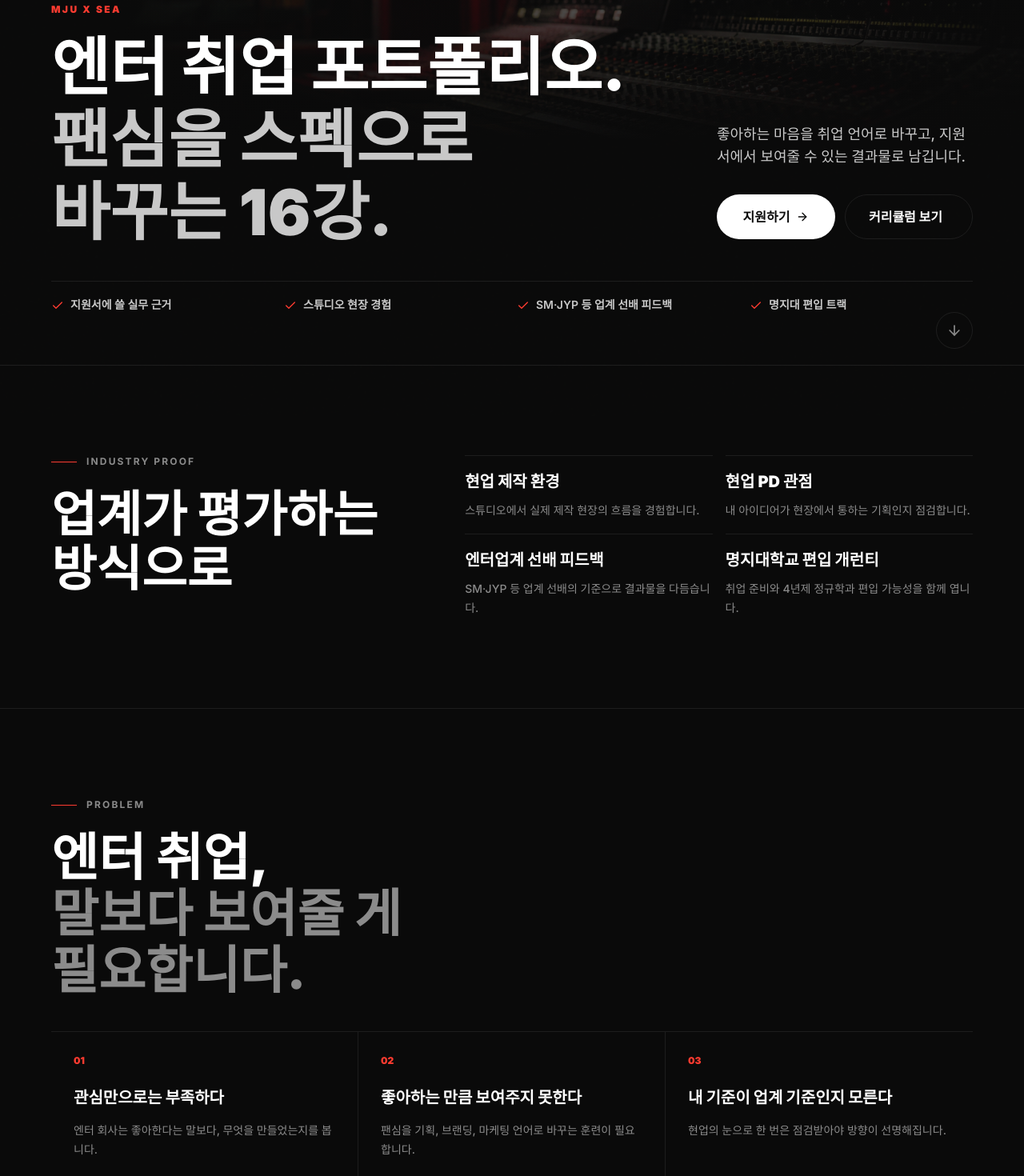
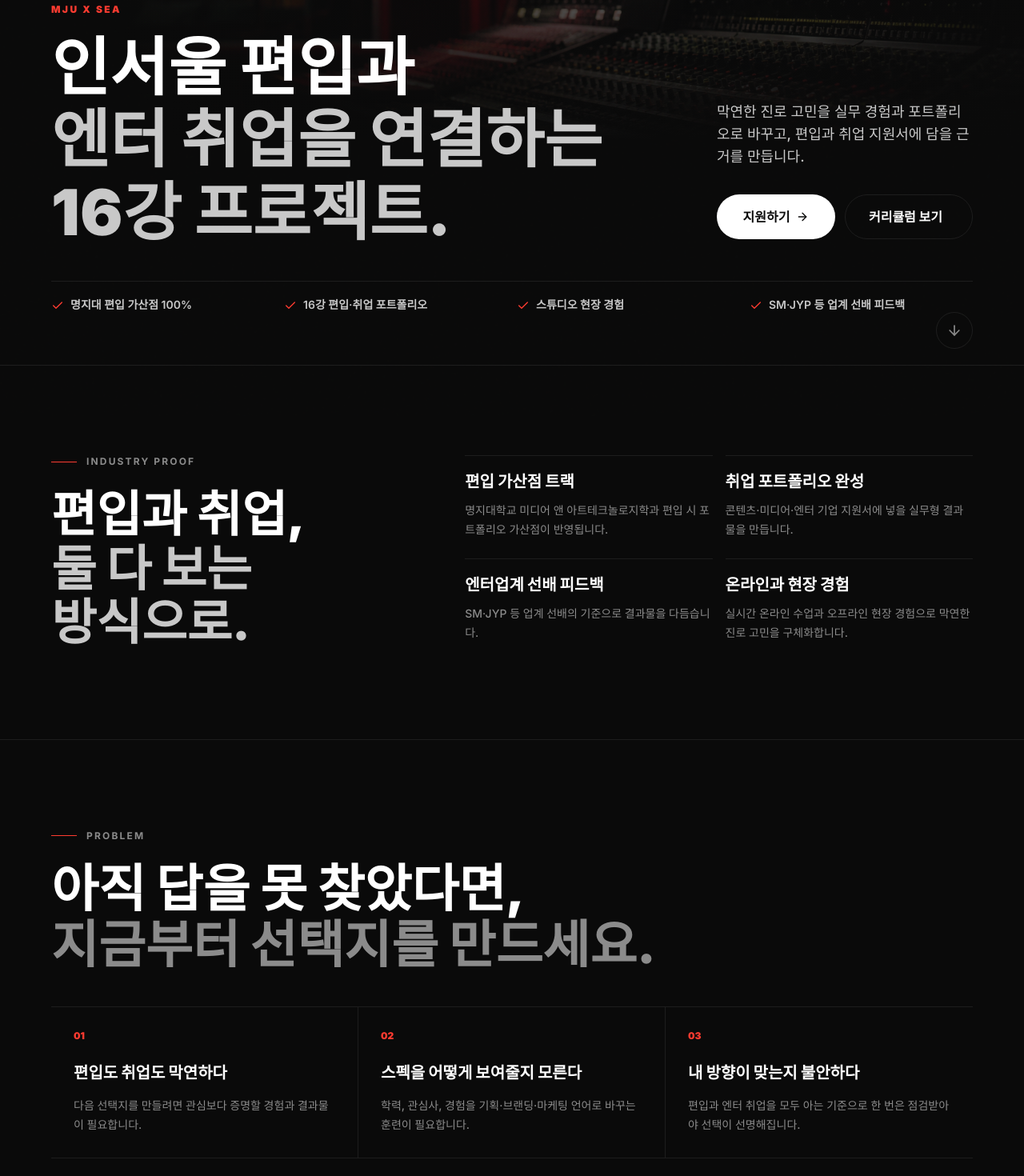
Before and after one commit to seoyooniverse/sea-preschool-landing, a Next.js app: page / in a window 1280 px wide. Shown: the part 280-1750 px from the top of the page at 80% size. Built offline with nearby package versions, Linux system fonts and the light colour scheme; a web font is replaced by a local one.

Commit message:
Balance landing copy for transfer track

```diff
--- a/app/layout.tsx
+++ b/app/layout.tsx
@@ -4,7 +4,7 @@ import "./globals.css";
 export const metadata: Metadata = {
   title: "MJU x SEA 엔터 취업 포트폴리오 | 2026년 9월 3기",
   description:
-    "2026년 9월 1일 개강. 16강 동안 실제 엔터테인먼트 업계 제출 수준의 엔터 취업 포트폴리오를 완성하는 프로젝트형 과정.",
+    "2026년 9월 1일 개강. 인서울 편입 가산점과 콘텐츠·미디어·엔터 취업 포트폴리오를 함께 준비하는 16강 프로젝트형 과정.",
 };
 
 export const viewport: Viewport = {
--- a/components/landing-page.tsx
+++ b/components/landing-page.tsx
@@ -115,15 +115,15 @@ export default function LandingPage() {
           <FadeIn className="max-w-[900px]">
             <p className="mb-5 text-xs font-black uppercase tracking-[0.2em] text-signal">MJU x SEA</p>
             <h1 className="max-w-[760px] text-[clamp(2.25rem,6.2vw,5.8rem)] font-black leading-[1.14] [word-break:keep-all]">
-              <span className="block">엔터 취업 포트폴리오.</span>
-              <span className="block text-smoke">팬심을 스펙으로</span>
-              <span className="block text-smoke">바꾸는 16강.</span>
+              <span className="block">인서울 편입과</span>
+              <span className="block text-smoke">엔터 취업을 연결하는</span>
+              <span className="block text-smoke">16강 프로젝트.</span>
             </h1>
           </FadeIn>
 
           <FadeIn delay={0.12} className="max-w-read lg:pb-3">
             <p className="max-w-[520px] text-[15px] font-medium leading-7 text-smoke sm:text-lg">
-              좋아하는 마음을 취업 언어로 바꾸고, 지원서에서 보여줄 수 있는 결과물로 남깁니다.
+              막연한 진로 고민을 실무 경험과 포트폴리오로 바꾸고, 편입과 취업 지원서에 담을 근거를 만듭니다.
             </p>
             <div className="mt-8 flex flex-col gap-3 sm:flex-row">
               <CTA>지원하기</CTA>
@@ -153,7 +153,8 @@ export default function LandingPage() {
           <Reveal>
             <SectionLabel>Industry Proof</SectionLabel>
             <h2 className="max-w-[680px] text-[clamp(2rem,4.8vw,4.8rem)] font-black leading-[1.1] [word-break:keep-all]">
-              업계가 평가하는 방식으로
+              편입과 취업,
+              <span className="block text-smoke">둘 다 보는 방식으로.</span>
             </h2>
           </Reveal>
           <div className="grid gap-4 sm:grid-cols-2">
@@ -171,8 +172,8 @@ export default function LandingPage() {
         <Reveal className="max-w-[980px]">
           <SectionLabel>Problem</SectionLabel>
           <h2 className="max-w-[760px] text-[clamp(2.15rem,5vw,5rem)] font-black leading-[1.1] [word-break:keep-all]">
-            엔터 취업,
-            <span className="block text-muted">말보다 보여줄 게 필요합니다.</span>
+            아직 답을 못 찾았다면,
+            <span className="block text-muted">지금부터 선택지를 만드세요.</span>
           </h2>
         </Reveal>
         <div className="mt-10 grid gap-0 border-y border-line lg:grid-cols-3">
@@ -191,16 +192,17 @@ export default function LandingPage() {
           <Reveal>
             <SectionLabel>Solution</SectionLabel>
             <h2 className="text-[clamp(2.1rem,5vw,5rem)] font-black leading-[1.1] [word-break:keep-all]">
-              강의가 아니라
-              <span className="block text-signal">프로젝트.</span>
+              편입 가산점과
+              <span className="block text-signal">취업 포트폴리오.</span>
             </h2>
           </Reveal>
           <Reveal delay={0.1} className="max-w-read">
             <p className="text-base font-medium leading-7 text-smoke sm:text-lg sm:leading-8">
               하나의 아티스트를 정하고, 시장·브랜드·사운드·비주얼·마케팅을 하나의 흐름으로 설계합니다.
+              결과물은 편입과 취업을 동시에 설명하는 포트폴리오가 됩니다.
             </p>
             <p className="mt-5 text-xl font-black leading-snug">
-              마지막에는 “제가 만든 결과물입니다”라고 보여줄 수 있어야 하니까.
+              막연한 관심이 아니라, 다음 선택지를 만드는 실무 근거로 남겨야 하니까.
             </p>
           </Reveal>
           <Reveal delay={0.16} className="relative min-h-[260px] overflow-hidden border border-line sm:min-h-[360px] lg:min-h-[460px]">
@@ -220,7 +222,8 @@ export default function LandingPage() {
         <Reveal>
           <SectionLabel>Outcome</SectionLabel>
           <h2 className="max-w-[700px] text-[clamp(2.05rem,5vw,5rem)] font-black leading-[1.1] [word-break:keep-all]">
-            취업 준비가 달라지는 이유
+            편입과 취업 준비가
+            <span className="block text-smoke">같이 달라지는 이유</span>
           </h2>
         </Reveal>
         <div className="mt-10 divide-y divide-line">
@@ -239,7 +242,7 @@ export default function LandingPage() {
           <Reveal>
             <SectionLabel>Portfolio Journey</SectionLabel>
             <h2 className="text-[clamp(2rem,4.8vw,4.8rem)] font-black leading-[1.1] [word-break:keep-all]">
-              팬심은 이렇게 <span className="text-signal">실무 언어</span>가 됩니다.
+              관심은 이렇게 <span className="text-signal">실무 언어</span>가 됩니다.
             </h2>
           </Reveal>
           <div className="space-y-3">
@@ -260,7 +263,8 @@ export default function LandingPage() {
         <Reveal>
           <SectionLabel>Outputs</SectionLabel>
           <h2 className="max-w-[680px] text-[clamp(1.75rem,3.8vw,4rem)] font-black leading-[1.16] [word-break:keep-all]">
-            매주 결과물이 쌓입니다.
+            매주 하나씩,
+            <span className="block text-smoke">편입·취업 근거가 쌓입니다.</span>
           </h2>
         </Reveal>
         <Reveal delay={0.1} className="mt-10 flex flex-wrap gap-3">
@@ -311,7 +315,7 @@ export default function LandingPage() {
             </div>
             <div className="border-t border-signal pt-7">
               <p className="text-sm font-bold text-signal">MJU x SEA</p>
-              <p className="mt-3 text-2xl font-black">기획한다 → 만든다 → 나를 보여준다</p>
+              <p className="mt-3 text-2xl font-black">기획한다 → 만든다 → 선택지가 생긴다</p>
             </div>
           </Reveal>
         </div>
@@ -472,14 +476,14 @@ export default function LandingPage() {
           <Reveal>
             <SectionLabel>Free Lecture</SectionLabel>
             <h2 className="text-[clamp(2rem,4.8vw,4.8rem)] font-black leading-[1.1] [word-break:keep-all]">
-              편입도, 엔터 취업도
-              <span className="block text-smoke">감으로 준비하지 않도록.</span>
+              인서울 편입과
+              <span className="block text-smoke">엔터 취업의 방향을 먼저 잡습니다.</span>
             </h2>
           </Reveal>
           <Reveal delay={0.1} className="border-y border-line py-8">
             <p className="text-sm font-black text-signal">8월 29일 저녁 무료 특강</p>
             <p className="mt-5 max-w-[640px] text-base font-medium leading-7 text-smoke sm:text-lg sm:leading-8">
-              명지대 편입 트랙과 엔터 취업 포트폴리오 준비 방향을 먼저 안내합니다.
+              명지대 편입 가산점 트랙과 콘텐츠·미디어·엔터 취업 포트폴리오 준비 방향을 먼저 안내합니다.
               특강 안내와 입장 링크는 오픈채팅방에서 전달됩니다.
             </p>
             <div className="mt-8 flex flex-col gap-3 sm:flex-row">
@@ -521,11 +525,11 @@ export default function LandingPage() {
           </p>
           <h2 className="mx-auto max-w-[700px] text-[clamp(2.1rem,5.2vw,5rem)] font-black leading-[1.14] [word-break:keep-all]">
             <span className="block">16강 뒤,</span>
-            <span className="block">“엔터 좋아해요”가 아니라</span>
-            <span className="block text-smoke">“제가 만들었습니다.”</span>
+            <span className="block">막연한 진로 고민이 아니라</span>
+            <span className="block text-smoke">보여줄 결과가 남습니다.</span>
           </h2>
           <p className="mx-auto mt-7 max-w-[560px] text-base font-medium leading-7 text-muted">
-            관심을 결과물로 바꾸는 첫 번째 프로젝트.
+            편입과 엔터 취업, 더 넓은 선택지를 만드는 첫 번째 프로젝트.
           </p>
           <div className="mt-10 flex flex-col justify-center gap-3 sm:flex-row">
             <CTA>지원하기</CTA>
--- a/lib/content.ts
+++ b/lib/content.ts
@@ -11,28 +11,28 @@ export const navItems = [
 ];
 
 export const heroPoints = [
-  "지원서에 쓸 실무 근거",
+  "명지대 편입 가산점 100%",
+  "16강 편입·취업 포트폴리오",
   "스튜디오 현장 경험",
   "SM·JYP 등 업계 선배 피드백",
-  "명지대 편입 트랙",
 ];
 
 export const proofPoints = [
   {
-    title: "현업 제작 환경",
-    body: "스튜디오에서 실제 제작 현장의 흐름을 경험합니다.",
+    title: "편입 가산점 트랙",
+    body: "명지대학교 미디어 앤 아트테크놀로지학과 편입 시 포트폴리오 가산점이 반영됩니다.",
   },
   {
-    title: "현업 PD 관점",
-    body: "내 아이디어가 현장에서 통하는 기획인지 점검합니다.",
+    title: "취업 포트폴리오 완성",
+    body: "콘텐츠·미디어·엔터 기업 지원서에 넣을 실무형 결과물을 만듭니다.",
   },
   {
     title: "엔터업계 선배 피드백",
     body: "SM·JYP 등 업계 선배의 기준으로 결과물을 다듬습니다.",
   },
   {
-    title: "명지대학교 편입 개런티",
-    body: "취업 준비와 4년제 정규학과 편입 가능성을 함께 엽니다.",
+    title: "온라인과 현장 경험",
+    body: "실시간 온라인 수업과 오프라인 현장 경험으로 막연한 진로 고민을 구체화합니다.",
   },
 ];
 
@@ -47,31 +47,31 @@ export const guarantees = [
 export const painPoints = [
   {
     label: "01",
-    title: "관심만으로는 부족하다",
-    body: "엔터 회사는 좋아한다는 말보다, 무엇을 만들었는지를 봅니다.",
+    title: "편입도 취업도 막연하다",
+    body: "다음 선택지를 만들려면 관심보다 증명할 경험과 결과물이 필요합니다.",
   },
   {
     label: "02",
-    title: "좋아하는 만큼 보여주지 못한다",
-    body: "팬심을 기획, 브랜딩, 마케팅 언어로 바꾸는 훈련이 필요합니다.",
+    title: "스펙을 어떻게 보여줄지 모른다",
+    body: "학력, 관심사, 경험을 기획·브랜딩·마케팅 언어로 바꾸는 훈련이 필요합니다.",
   },
   {
     label: "03",
-    title: "내 기준이 업계 기준인지 모른다",
-    body: "현업의 눈으로 한 번은 점검받아야 방향이 선명해집니다.",
+    title: "내 방향이 맞는지 불안하다",
+    body: "편입과 엔터 취업을 모두 아는 기준으로 한 번은 점검받아야 선택이 선명해집니다.",
   },
 ];
 
 export const outcomes = [
   {
     number: "01",
-    title: "지원서에 넣을 결과물",
-    body: "아티스트 브랜딩·마케팅 제안서 20~40페이지",
+    title: "편입 가산점 포트폴리오",
+    body: "명지대학교 미디어 앤 아트테크놀로지학과 편입 시 가산점 100% 반영",
   },
   {
     number: "02",
-    title: "명지대학교 미디어 앤 아트테크놀로지학과 편입 가산점",
-    body: "디지털 배지, 포트폴리오 가산점 · 편입 시 가산점 100% 반영",
+    title: "취업 지원서에 넣을 결과물",
+    body: "아티스트 브랜딩·마케팅 제안서 20~40페이지",
   },
   {
     number: "03",
@@ -80,8 +80,8 @@ export const outcomes = [
   },
   {
     number: "04",
-    title: "나를 어필할 경험",
-    body: "시장 분석부터 발표까지 직접 끌고 간 제작 경험",
+    title: "더 넓은 선택지",
+    body: "편입, 콘텐츠·미디어 기업, 엔터 기업 취업까지 연결되는 실무 경험",
   },
 ];
 
@@ -91,7 +91,7 @@ export const journey = [
   { phase: "PHASE 03", title: "프로덕션", detail: "사운드와 비주얼 방향을 잡습니다." },
   { phase: "PHASE 04", title: "AI 활용", detail: "콘셉트를 빠르게 시각화합니다." },
   { phase: "PHASE 05", title: "마케팅", detail: "출시와 확산 전략을 만듭니다." },
-  { phase: "FINAL", title: "제출 패키지", detail: "지원서에 담을 수 있는 아티스트 제안서" },
+  { phase: "FINAL", title: "제출 패키지", detail: "편입과 취업 지원서에 담을 수 있는 아티스트 제안서" },
 ];
 
 export const outputs = [
```
